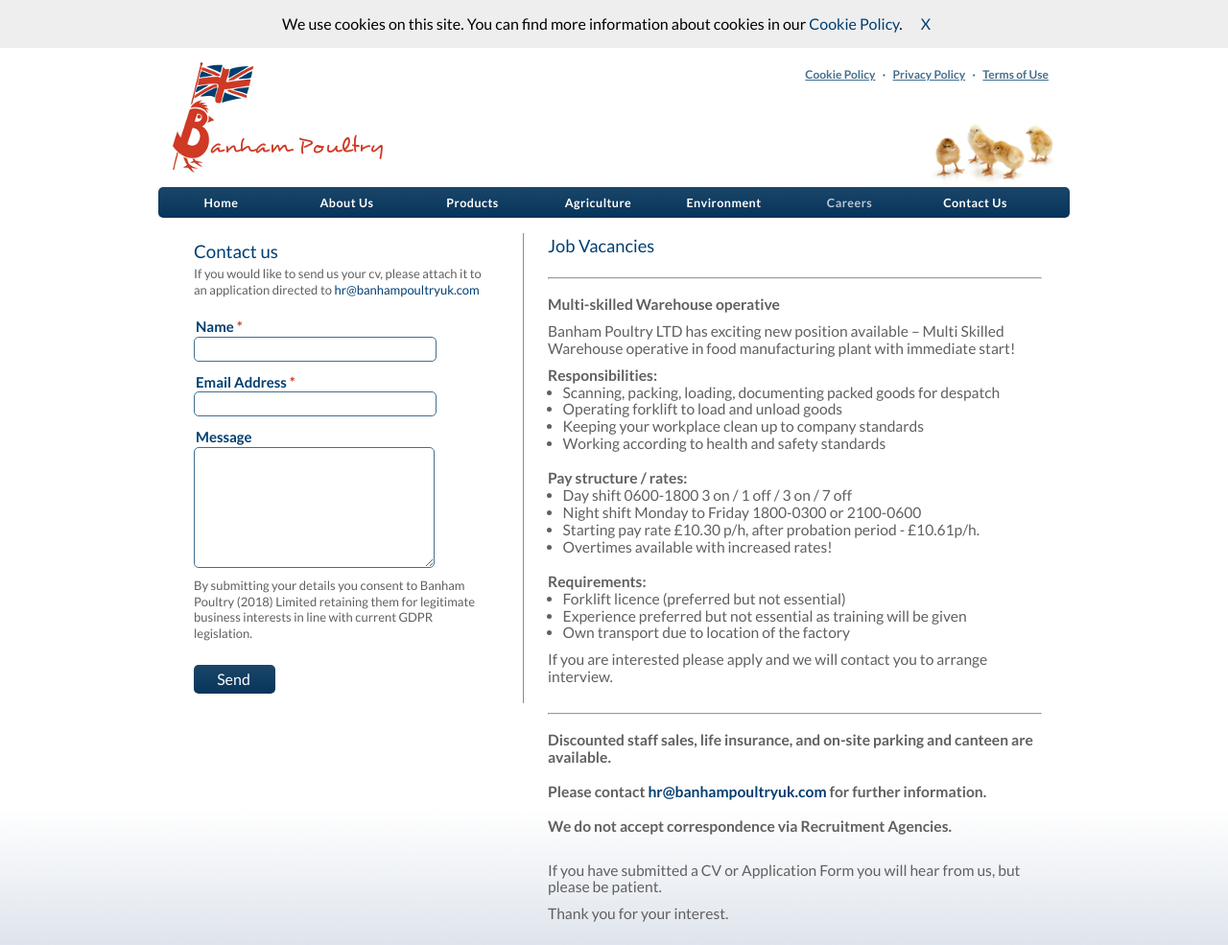
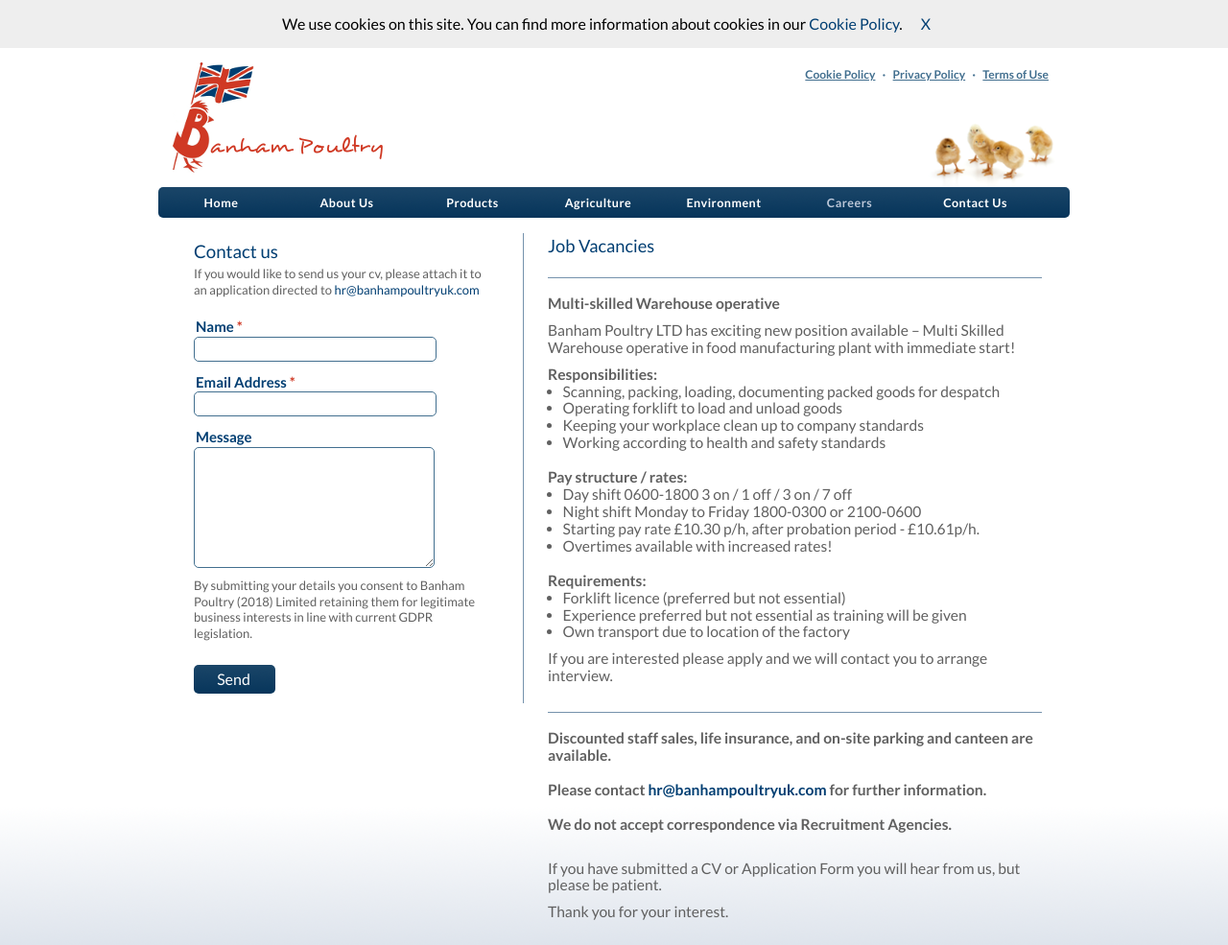
Before and after one commit to BanhamPoultryUK/website, a PHP site: page /careers in a window 1280 px wide. Shown: the top 985 px of the page at 96% size. Run offline with PHP 8.4, Linux system fonts and the light colour scheme; some libraries are stand-ins or nearby versions.

Commit message:
Update main.css

```diff
--- a/assets/css/main.css
+++ b/assets/css/main.css
@@ -517,6 +517,10 @@ a:hover, #ft_nav a:focus {
 #job_desc_div p {
 	margin: 10px 0;
 }
+#job_desc_div hr {
+    border: 0;
+    border-top: 1px solid #7592ac;
+}
 #attach_form_div p {
 	float: left;
 	padding-bottom: 18px;
```
